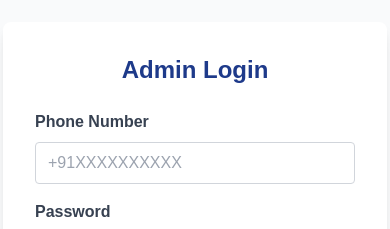
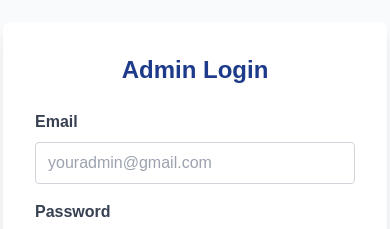
Before and after one commit to ashish-belel/Solar-Forever, a website: page admin/index.html in a window 390 px wide. Shown: the part 230-459 px from the top of the page. Drawn offline with nearby package versions, Linux system fonts and the light colour scheme.

Commit message:
Replaced phone number with email id

```diff
--- a/admin/index.html
+++ b/admin/index.html
@@ -40,9 +40,9 @@
     <form id="admin-login-form" class="bg-white shadow-lg rounded-lg p-8 w-full max-w-sm">
       <h2 class="text-2xl font-bold mb-6 text-center text-blue-900">Admin Login</h2>
       <div class="mb-4">
-        <!-- Replaced username input with phone number input -->
-        <label for="admin-phone" class="block text-gray-700 font-semibold mb-2">Phone Number</label>
-        <input id="admin-phone" name="phone" type="tel" placeholder="+91XXXXXXXXXX"
+        <!-- Replace the old username input with email -->
+        <label for="admin-email" class="block text-gray-700 font-semibold mb-2">Email</label>
+        <input id="admin-email" name="email" type="email" placeholder="youradmin@gmail.com"
           class="w-full px-3 py-2 border border-gray-300 rounded" required>
       </div>
       <div class="mb-4">
```
